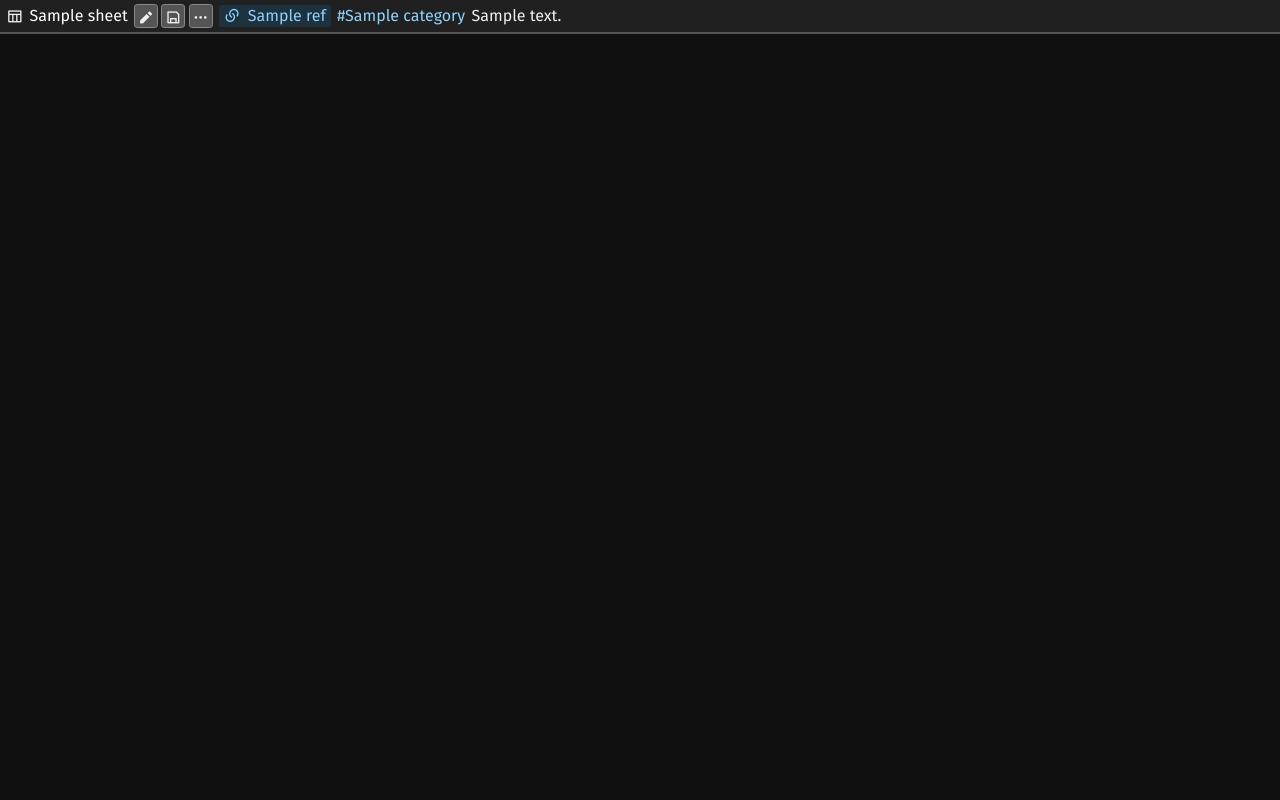
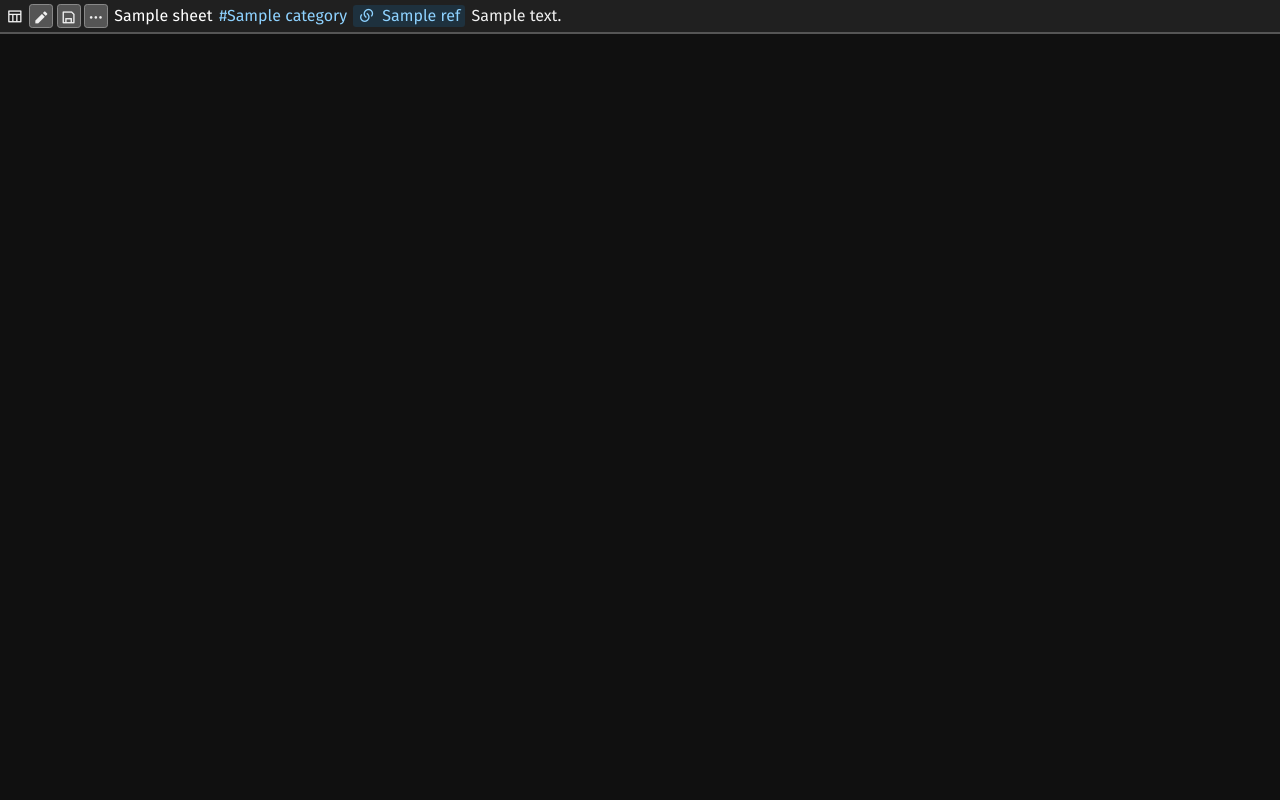
Before and after one commit to ychalier/orgapy, a Django app: template orgapy/templates/orgapy/sheet.html in a window 1280 px wide. Run offline with Django 3.2, Linux system fonts and the light colour scheme; the template is opened without the code that fills it: most values are stand-ins (such as "Sample title", 1, 10 or a date in 2020); some libraries are stand-ins or nearby versions.

Commit message:
v4.13.2 fix overflowing layout in sheets

```diff
--- a/orgapy/static/orgapy/css/sheets.css
+++ b/orgapy/static/orgapy/css/sheets.css
@@ -32,10 +32,6 @@
     padding-top: 0;
 }
 
-.sheet-title {
-    color: white;
-}
-
 .sheet-toolbar {
     position: fixed;
     top: 0;
@@ -47,7 +43,21 @@
     background: #202020;
     line-height: 32px;
     gap: .4rem;
-    padding-left: .4rem;
+    padding: 0 .4rem;
+}
+
+.sheet-toolbar-primary,
+.sheet-toolbar-secondary {
+    display: flex;
+    gap: .4rem;
+}
+
+.sheet-toolbar-secondary {
+    overflow: auto;
+}
+
+.sheet-toolbar-secondary * {
+    white-space: nowrap;
 }
 
 .sheet-toolbar-buttons {
@@ -84,6 +94,10 @@
 .sheet-toolbar-buttons > button:hover {
     background-color: #303030;
     border-color: #555;
+}
+
+.sheet-title {
+    color: white;
 }
 
 .sheet-toolbar a.reference {
--- a/orgapy/templates/orgapy/sheet.html
+++ b/orgapy/templates/orgapy/sheet.html
@@ -13,8 +13,8 @@
 
 <div class="sheet" sheet-id="{{sheet.id}}">
     <div class="sheet-toolbar">
+        <span class="sheet-toolbar-primary">
             <a class="link-hidden" href="{% url 'orgapy:sheets' %}"><i class="ri-table-line"></i></a>
-        <span class="sheet-title oneline-truncate">{{sheet.title}}</span>
             {% if not readonly %}
             <span class="sheet-toolbar-buttons">
                 <a class="button-inline" href="{% url 'orgapy:edit_sheet' object_id=sheet.id %}?next={{ request.get_full_path | urlencode }}" title="Edit"><i class="ri-pencil-fill"></i></a>
@@ -22,7 +22,7 @@
                 <div class="dropdown">
                     <a class="button-inline dropdown-toggle" title="More" tabindex="0"><i class="ri-more-fill"></i></a>
                     <ul class="menu">
-                    <li class="menu-item"><a href="{% url 'orgapy:toggle_sheet_public' object_id=sheet.id %}?next={{ request.get_full_path | urlencode }}" title="{% if sheet.public %}Make private{% else %}Make public{% endif %}">{% if sheet.public %}<i class="ri-lock-line"></i> Make private{% else %}<i class="ri-lock-unlock-line"></i> Publish{% endif %}</li>
+                        <li class="menu-item"><a href="{% url 'orgapy:toggle_sheet_public' object_id=sheet.id %}?next={{ request.get_full_path | urlencode }}" title="{% if sheet.public %}Make private{% else %}Make public{% endif %}">{% if sheet.public %}<i class="ri-lock-line"></i> Make private{% else %}<i class="ri-lock-unlock-line"></i> Publish{% endif %}</a></li>
                         <li class="menu-item"><a class="link-confirm" message="Please confirm deletion of '{{ sheet.title }}'" href="{% url 'orgapy:delete_sheet' object_id=sheet.id %}" title="Delete"><i class="ri-delete-bin-line"></i> Delete</a></li>
                         <li class="menu-item"><button title="Script" class="sheet-button-script">ℱ Script</button></li>
                         <li class="menu-item"><button title="Toggle shrink" class="sheet-button-shrink"><i class="ri-fullscreen-exit-line"></i> Shrink</button></li>
@@ -33,11 +33,9 @@
                 </div>
             </span>
             {% endif %}
-        {% if not readonly and sheet.referenced_in %}
-            {% for ref in sheet.referenced_in.all %}
-            <a class="reference" href="{% url 'orgapy:note' ref.id %}"><i class="ri-links-line"></i> {{ ref.title }}</a>
-            {% endfor %}
-        {% endif %}
+        </span>
+        <span class="sheet-toolbar-secondary">
+            <span class="sheet-title">{{sheet.title}}</span>
             {% if not readonly%}
                 {% if sheet.categories.all %}
                     {% for category in sheet.categories.all %}
@@ -47,9 +45,15 @@
                     <a class="link-tenuous" href="{% url 'orgapy:category' name='uncategorized' %}">uncategorized</a>
                 {% endif %}
             {% endif %}
+            {% if not readonly and sheet.referenced_in %}
+                {% for ref in sheet.referenced_in.all %}
+                <a class="reference" href="{% url 'orgapy:note' ref.id %}"><i class="ri-links-line"></i> {{ ref.title }}</a>
+                {% endfor %}
+            {% endif %}
             {% if sheet.description %}
             <span class="markdown-inline">{{sheet.description | safe}}</span>
             {% endif %}
+        </span>
     </div>
     <div class="sheet-head"></div>
     <div class="sheet-body"></div>
--- a/pyproject.toml
+++ b/pyproject.toml
@@ -1,6 +1,6 @@
 [project]
 name = "django-orgapy"
-version = "4.13.1"
+version = "4.13.2"
 authors = [
   { name="Yohan Chalier", email="yohan@chalier.fr" },
 ]
```
Lines whose indentation alone changed are shown as unchanged.
